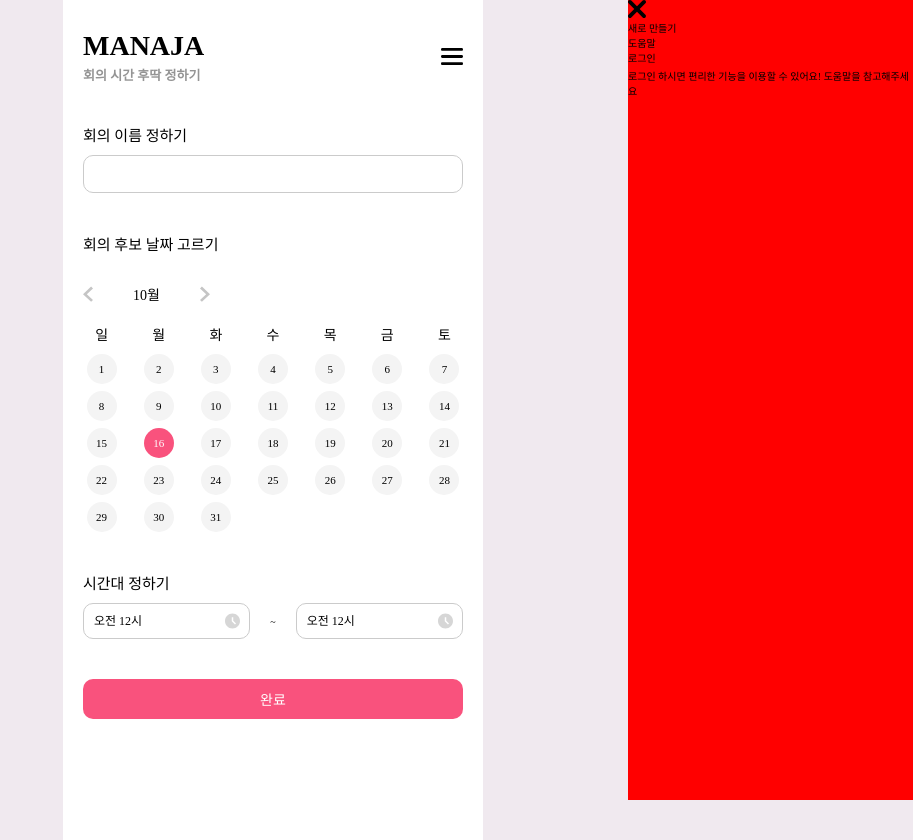
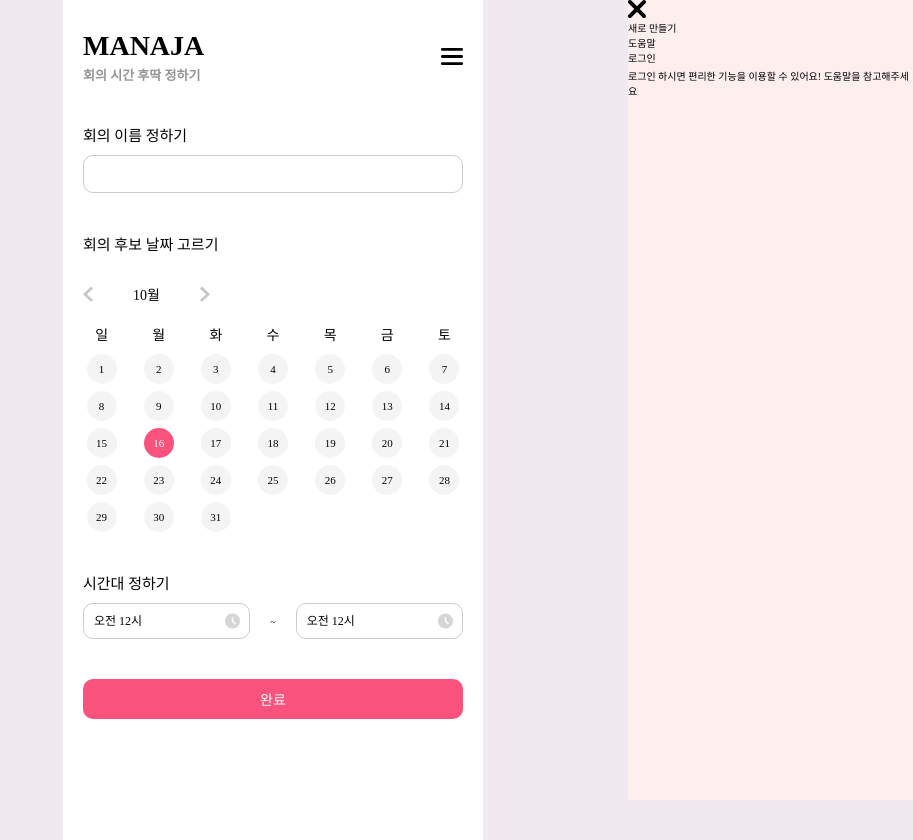
Before and after one commit to kimtaejin3/manaja, a React (Create React App) app: page / in a window 1280 px wide. Both pictures are taken after a click on the button 819 px from the left and 57 px from the top of the page. Shown: the whole page, without its empty margins (367-1280 px from the left). Built offline with nearby package versions, Linux system fonts and the light colour scheme.

Commit message:
style: sidebar에 backgroundColor 적용

```diff
--- a/src/components/sidebar/Sidebar.module.scss
+++ b/src/components/sidebar/Sidebar.module.scss
@@ -1,5 +1,7 @@
+@import "../../styles/variables.scss";
+
 .container {
-  background-color: red;
+  background-color: $sidebar-color;
 
   .closeButton {
     cursor: pointer;
```
